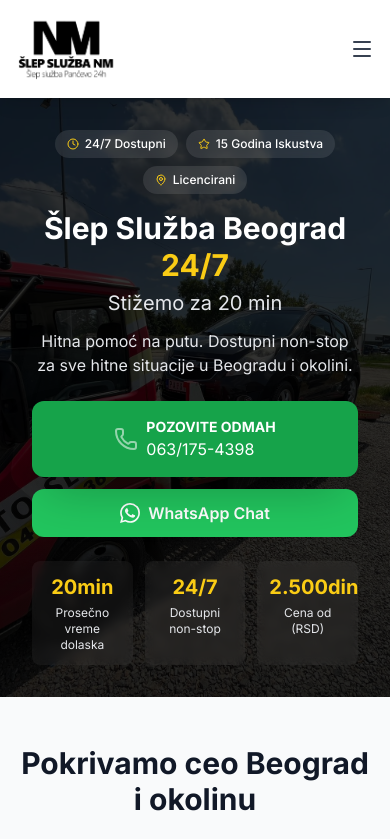
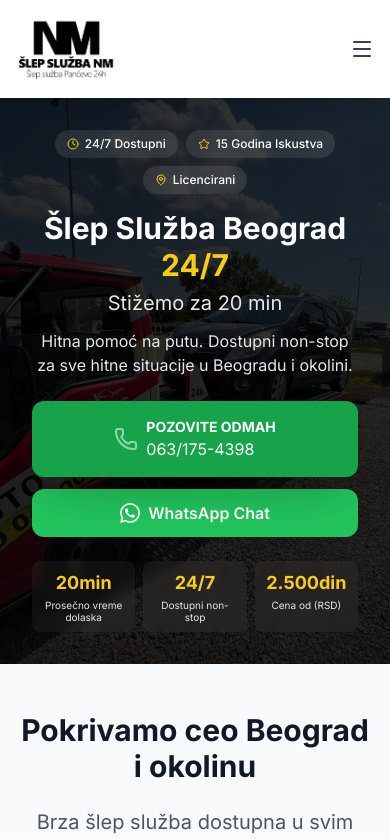
Before and after one commit to MihajloZivkovic1/slep-sluzba-nm, a Next.js app: page / in a window 390 px wide. Shown: the top 839 px of the page. Built offline with nearby package versions, Linux system fonts and the light colour scheme.

Commit message:
responsive fix

```diff
--- a/src/components/Hero.tsx
+++ b/src/components/Hero.tsx
@@ -81,18 +81,18 @@ export default function Hero() {
           </div>
 
           {/* Key Points */}
-          <div className="grid grid-cols-3 gap-3 md:gap-6 text-center px-4">
-            <div className="bg-white/5 backdrop-blur-sm rounded-lg md:rounded-xl p-3 md:p-5">
-              <div className="text-accent-400 text-xl md:text-3xl font-bold mb-1">20min</div>
-              <div className="text-gray-200 text-xs md:text-base">Prosečno vreme dolaska</div>
+          <div className="grid grid-cols-3 gap-2 md:gap-6 text-center px-4">
+            <div className="bg-white/5 backdrop-blur-sm rounded-lg md:rounded-xl p-2 md:p-5">
+              <div className="text-accent-400 text-lg md:text-3xl font-bold mb-0.5 md:mb-1">20min</div>
+              <div className="text-gray-200 text-[10px] leading-tight md:text-base">Prosečno vreme dolaska</div>
             </div>
-            <div className="bg-white/5 backdrop-blur-sm rounded-lg md:rounded-xl p-3 md:p-5">
-              <div className="text-accent-400 text-xl md:text-3xl font-bold mb-1">24/7</div>
-              <div className="text-gray-200 text-xs md:text-base">Dostupni non-stop</div>
+            <div className="bg-white/5 backdrop-blur-sm rounded-lg md:rounded-xl p-2 md:p-5">
+              <div className="text-accent-400 text-lg md:text-3xl font-bold mb-0.5 md:mb-1">24/7</div>
+              <div className="text-gray-200 text-[10px] leading-tight md:text-base">Dostupni non-stop</div>
             </div>
-            <div className="bg-white/5 backdrop-blur-sm rounded-lg md:rounded-xl p-3 md:p-5">
-              <div className="text-accent-400 text-xl md:text-3xl font-bold mb-1">2.500din</div>
-              <div className="text-gray-200 text-xs md:text-base">Cena od (RSD)</div>
+            <div className="bg-white/5 backdrop-blur-sm rounded-lg md:rounded-xl p-2 md:p-5">
+              <div className="text-accent-400 text-lg md:text-3xl font-bold mb-0.5 md:mb-1">2.500din</div>
+              <div className="text-gray-200 text-[10px] leading-tight md:text-base">Cena od (RSD)</div>
             </div>
           </div>
         </div>
```
